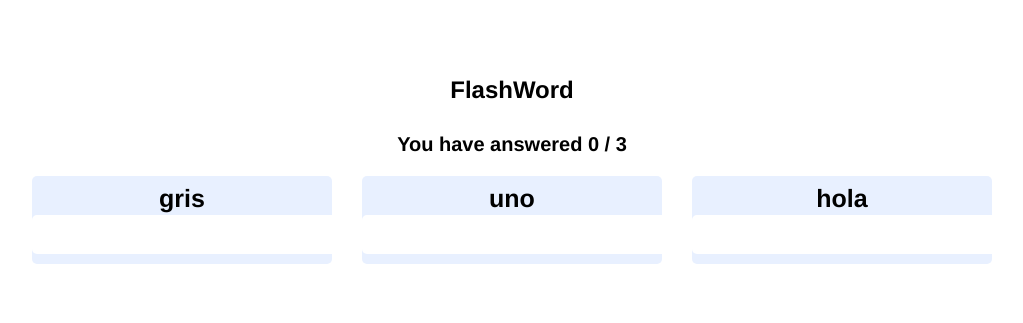
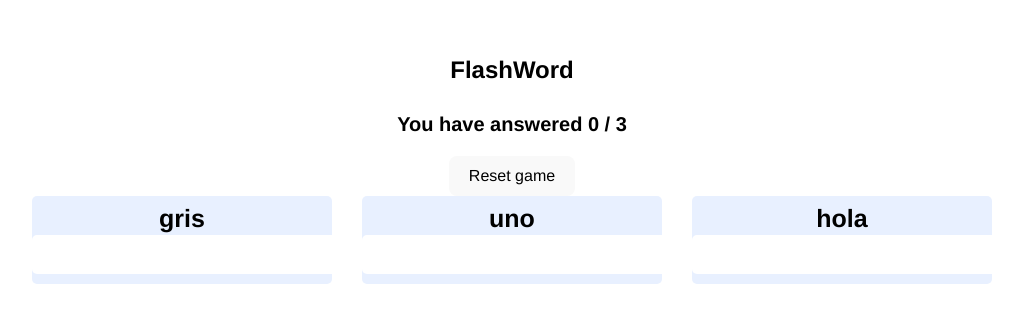
Before and after one commit to FarmData2/Vue3-WebDev-Kit, a Vue app in the folder web-projects/flashword-vite/: page / in a window 1280 px wide. Shown: the part 269-592 px from the top of the page, without its empty margins (128-1151 px from the left). Built offline with nearby package versions, Linux system fonts and the light colour scheme.

Commit message:
Adds reset button and test

```diff
--- a/web-projects/flashword-vite/src/App.vue
+++ b/web-projects/flashword-vite/src/App.vue
@@ -32,6 +32,7 @@ export default {
       ],
       correctCount: 0,
       completed: false,
+      resetKey: 0,
     };
   },
   computed: {
@@ -51,6 +52,11 @@ export default {
     incrementCorrectCount() {
       this.correctCount++;
     },
+    resetGame() {
+      this.correctCount = 0;
+      this.completed = false;
+      this.resetKey++;
+    },
   },
 };
 </script>
@@ -66,12 +72,15 @@ export default {
       You have answered <span data-cy="num-correct">{{ correctCount }}</span> /
       <span data-cy="total-words">{{ wordCount }}</span>
     </p>
+    <button data-cy="reset" type="button" v-on:click="resetGame">
+      Reset game
+    </button>
 
     <div id="cards">
       <WordCard
         v-for="word in shuffledWords"
         v-bind:data-cy="word.word_a + '-card'"
-        v-bind:key="word.word_a"
+        v-bind:key="word.word_a + resetKey"
         v-bind:word="word"
         v-on:incrementCorrectCount="incrementCorrectCount"
       >
```
Also changed, not shown: 1 other file (tests, documents, lock files or other folders).
